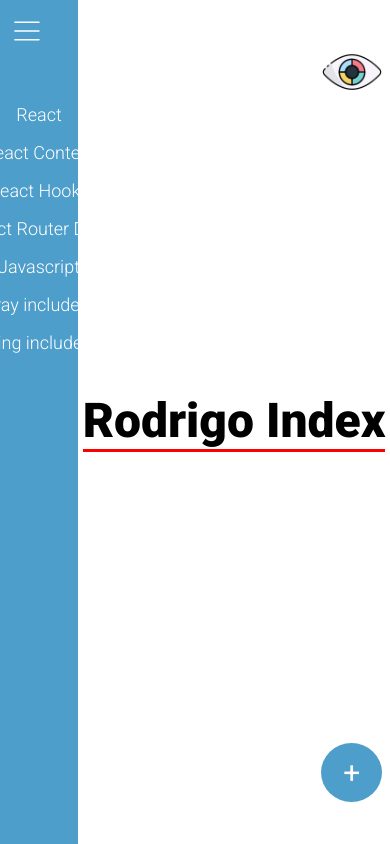
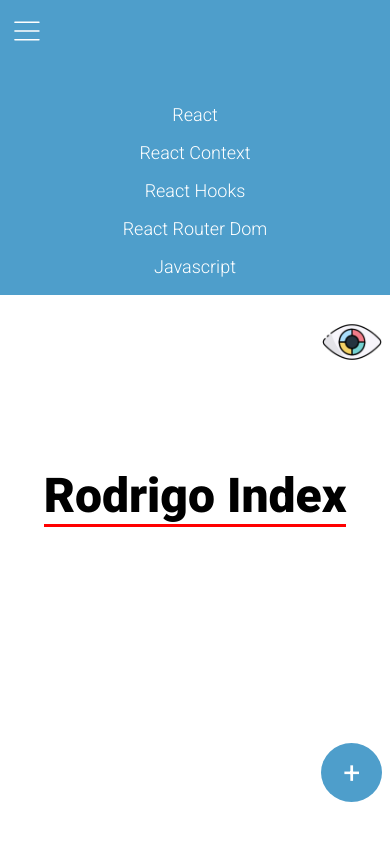
Before and after one commit to rodrigolima2/rodrigolima2.github.io, a React (Create React App) app: page / in a window 390 px wide. Built offline with nearby package versions, Linux system fonts and the light colour scheme.

Commit message:
feat: adicionando responsividade para a aplicação

```diff
--- a/src/App.css
+++ b/src/App.css
@@ -41,6 +41,14 @@ body::-webkit-scrollbar-thumb {
   justify-content: center;
 
   padding: 0;
+}
+
+.App.menu--opened{
+  margin-left: 20%;
+}
+
+.App.menu--closed{
+  margin-left: 66px;
 }
 
 .App__title{
@@ -129,3 +137,23 @@ body::-webkit-scrollbar-thumb {
 
   margin: 40px 0;
 }
+
+@media only screen and (max-width: 700px) {
+  .App{
+    padding: 78px 100px 78px 30px;
+  }
+
+  .App.menu--opened{
+    min-height: calc(100vh - 350px) !important;
+
+    margin-top: 250px;
+    margin-left: 0;
+  }
+
+  .App.menu--closed{
+    min-height: calc(100vh - 66px) !important;
+
+    margin-top: 66px;
+    margin-left: 0;
+  }
+}
--- a/src/App.js
+++ b/src/App.js
@@ -11,7 +11,7 @@ function App() {
   const { openMenu, currentContent } = useGlobal();
 
   return (
-    <div className={`App ${currentContent ? "" : "initial"}`} style={{ marginLeft: openMenu ? "20%" : "66px" }}>
+    <div className={`App ${currentContent ? "" : "initial"} ${openMenu ? "menu--opened" : "menu--closed"} `}>
       <SideMenu />
       <SelectTheme />
       {!currentContent && <h1 className="App__title cursor--default">Rodrigo Index</h1>}
--- a/src/components/ButtonMenu/styles.css
+++ b/src/components/ButtonMenu/styles.css
@@ -54,3 +54,9 @@
     top: 10px;
     right: 110px;
 }
+
+@media only screen and (max-width: 700px) {
+    .ButtonMenu__button{
+        cursor: default;
+    }
+  }
--- a/src/components/SelectTheme/index.js
+++ b/src/components/SelectTheme/index.js
@@ -1,5 +1,7 @@
 import { useEffect } from 'react';
 import { useLocalStorage } from 'react-use';
+
+import useGlobal from '../../hooks/useGlobal';
 
 import themes from '../../data/themes';
 
@@ -9,6 +11,8 @@ import "./styles.css";
 
 function SelectTheme() {
     const [activeTheme, setActiveTheme] = useLocalStorage("theme", 0);
+
+    const { openMenu } = useGlobal();
 
     function handleActiveTheme() {
         if (activeTheme < themes.length - 1) {
@@ -39,7 +43,7 @@ function SelectTheme() {
     }, [activeTheme]);
 
     return (
-        <div className="SelectTheme" onClick={handleActiveTheme}>
+        <div className={`SelectTheme ${openMenu ? "menu-top--opened" : "menu-top--closed"}`} onClick={handleActiveTheme}>
             <img className="SelectTheme__icon" src={colorIcon} alt="icone de cor" />
         </div>
     );
--- a/src/components/SelectTheme/styles.css
+++ b/src/components/SelectTheme/styles.css
@@ -10,3 +10,17 @@
     width: 60px;
     height: 60px;
 }
+
+@media only screen and (max-width: 700px) {
+    .SelectTheme{
+        cursor: default;
+    }
+
+    .SelectTheme.menu-top--opened{
+        top: 37%;
+    }
+
+    .SelectTheme.menu-top--closed{
+        top: 12%;
+    }
+}
--- a/src/components/SideMenu/styles.css
+++ b/src/components/SideMenu/styles.css
@@ -93,3 +93,31 @@
 
     padding-bottom: 2px;
 }
+
+@media only screen and (max-width: 700px) {
+    .SideMenu{
+        right: 0;
+
+        height: 35%;
+    }
+
+    .SideMenu.open{
+        width: 100%;
+    }
+
+    .SideMenu.close{
+        height: 66px;
+    }
+
+    .SideMenu.close .SideMenu__header{
+        margin-bottom: 0;
+    }
+
+    .SideMenu__icon{
+        cursor: default;
+    }
+
+    .SideMenu__item{
+        cursor: default;
+    }
+}
--- a/src/css/layout.css
+++ b/src/css/layout.css
@@ -1,3 +1,15 @@
 .all--unset{all: unset;}
+
 .cursor--pointer{cursor: pointer;}
+
 .cursor--default{cursor: default;}
+
+.no-select {
+    -webkit-touch-callout: none; /* iOS Safari */
+      -webkit-user-select: none; /* Safari */
+       -khtml-user-select: none; /* Konqueror HTML */
+         -moz-user-select: none; /* Old versions of Firefox */
+          -ms-user-select: none; /* Internet Explorer/Edge */
+              user-select: none; /* Non-prefixed version, currently
+                                    supported by Chrome, Edge, Opera and Firefox */
+  }
```
